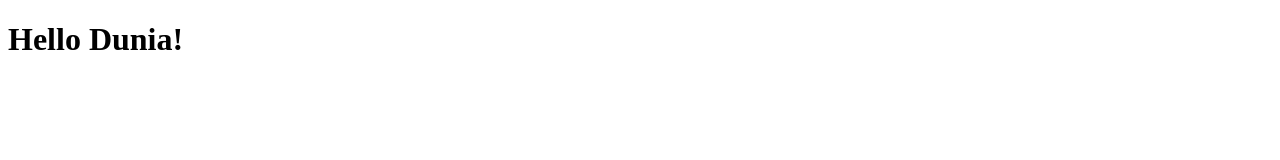
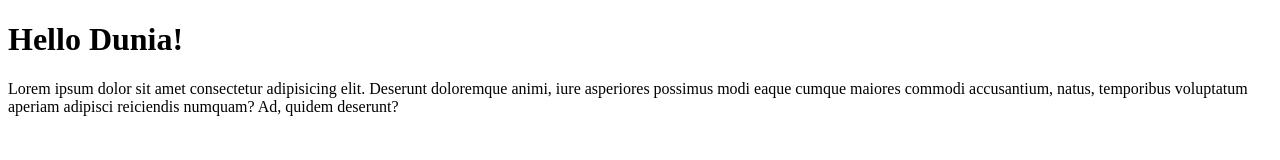
Before and after one commit to XyRinnn/tes-git-remote, a plain HTML site: page index.html in a window 1280 px wide. Drawn offline with Linux system fonts and the light colour scheme.

Commit message:
Menambahkan Paragraf

```diff
--- a/index.html
+++ b/index.html
@@ -7,5 +7,7 @@
 </head>
 <body>
     <h1>Hello Dunia!</h1>
+
+    <p>Lorem ipsum dolor sit amet consectetur adipisicing elit. Deserunt doloremque animi, iure asperiores possimus modi eaque cumque maiores commodi accusantium, natus, temporibus voluptatum aperiam adipisci reiciendis numquam? Ad, quidem deserunt?</p>
 </body>
 </html>
```
